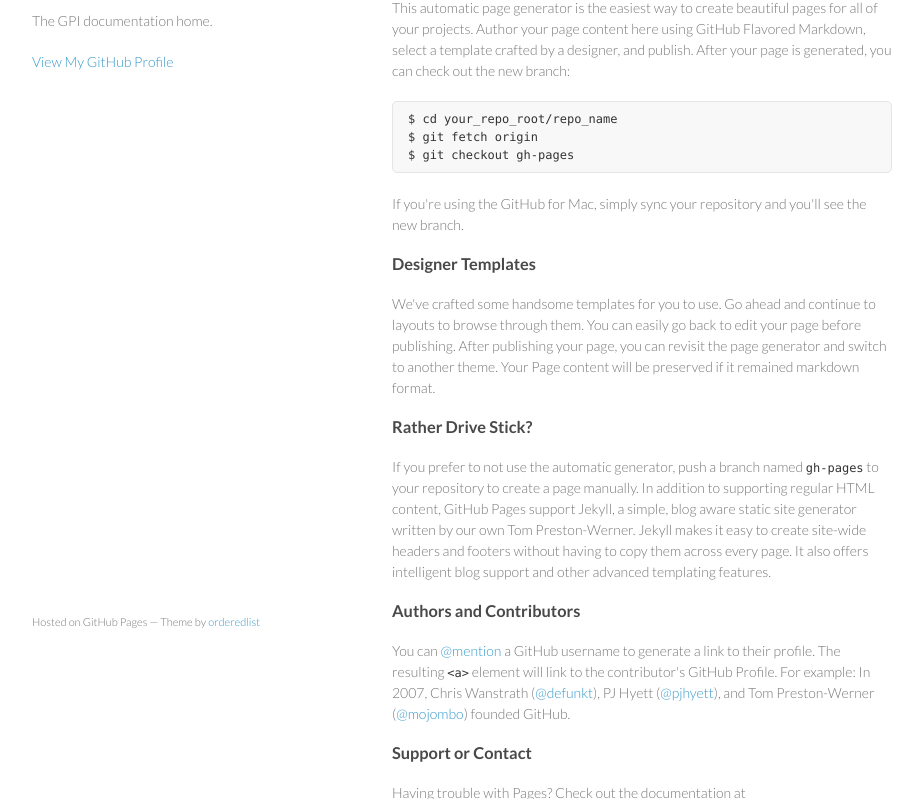
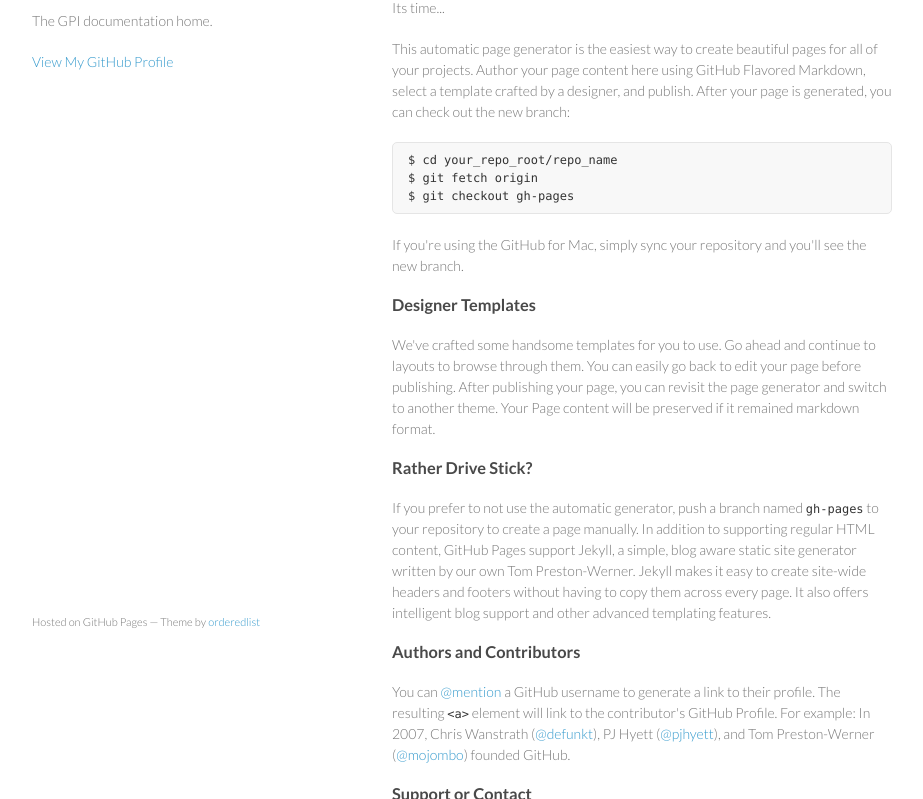
Before and after one commit to cornercase/gpilab.github.io, a plain HTML site: page index.html in a window 1280 px wide. Shown: the part 99-898 px from the top of the page, without its empty margins (178-1101 px from the left). Drawn offline with Linux system fonts and the light colour scheme.

Commit message:
Testing update time.

```diff
--- a/index.html
+++ b/index.html
@@ -25,6 +25,8 @@
       <section>
         <h3>
 <a id="welcome-to-github-pages" class="anchor" href="#welcome-to-github-pages" aria-hidden="true"><span class="octicon octicon-link"></span></a>Welcome to GitHub Pages.</h3>
+
+<p>Its time...</p>
 
 <p>This automatic page generator is the easiest way to create beautiful pages for all of your projects. Author your page content here using GitHub Flavored Markdown, select a template crafted by a designer, and publish. After your page is generated, you can check out the new branch:</p>
 
```
